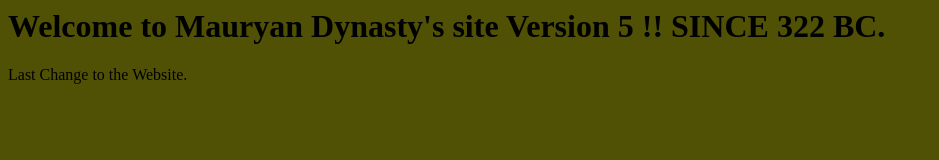
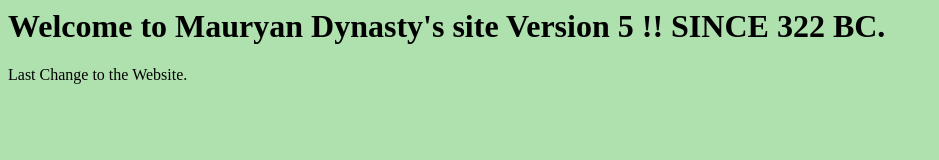
Before and after one commit to maurya322/jenkins_training_2024_testcase1, a plain HTML site: page index.html in a window 1280 px wide. Shown: the whole page, without its empty margins (0-939 px from the left). Drawn offline with Linux system fonts and the light colour scheme.

Commit message:
Last upgrade is going on

```diff
--- a/index.html
+++ b/index.html
@@ -1,4 +1,4 @@
-<body bgcolor="#515106">
+<body bgcolor="#AFE1AF">
 <h1>Welcome to Mauryan Dynasty's site Version 5 !!
 
 	SINCE 322 BC.</h1>
```
